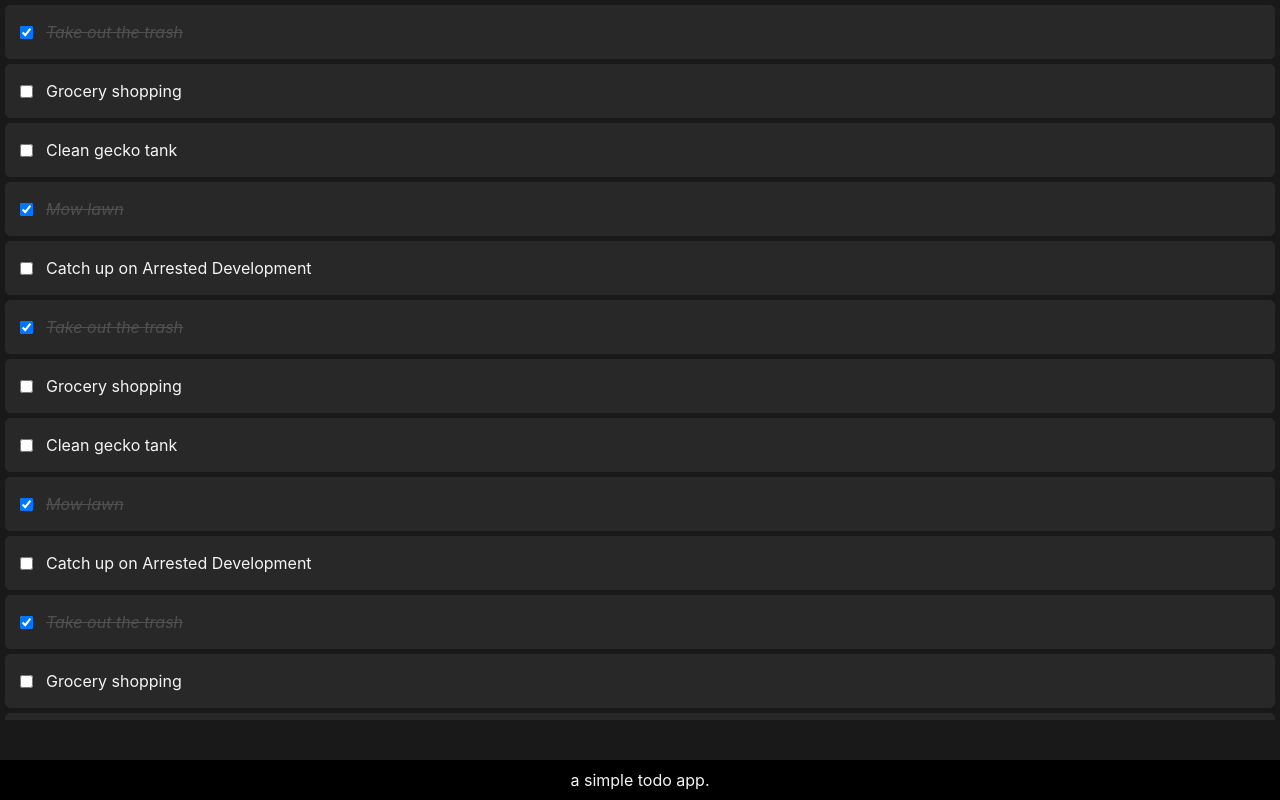
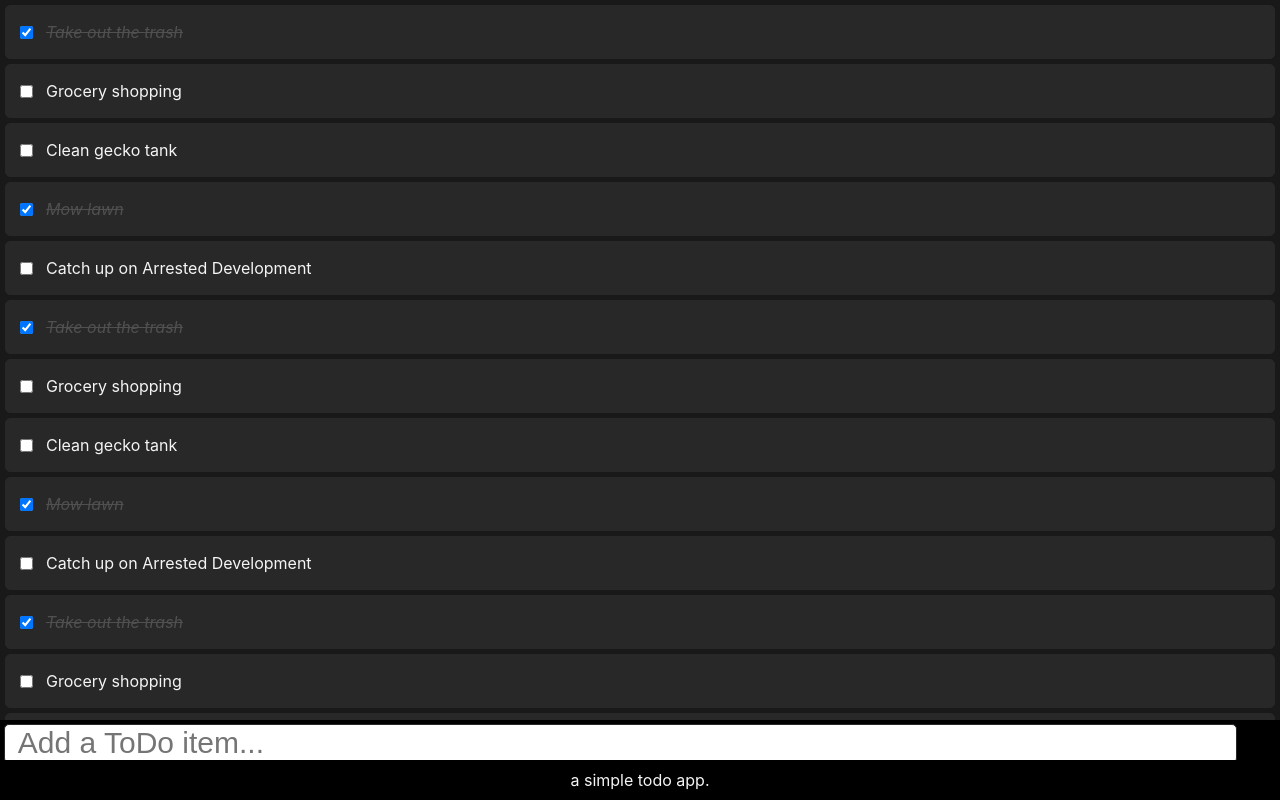
Before and after one commit to adriankristanto/react-to-do-list, a React (Create React App) app in the folder to-do-list/: page / in a window 1280 px wide. Built offline with nearby package versions, Linux system fonts and the light colour scheme.

Commit message:
Added a (not working) textbox for user to input their todo items

```diff
--- a/to-do-list/src/App.js
+++ b/to-do-list/src/App.js
@@ -2,6 +2,9 @@ import React from 'react';
 import TodoList from "./TodoList";
 import Footer from "./Footer";
 import todosData from "./todosData";
+import InputArea from "./InputArea";
+
+// https://stackoverflow.com/questions/36856232/write-add-data-in-json-file-using-node-js
 
 class App extends React.Component {
 
@@ -26,6 +29,7 @@ class App extends React.Component {
     return (
       <div className="App">
         <TodoList handleItemClick={this.handleItemClick} data={this.state.data} />
+        <InputArea />
         <Footer />
       </div>
     );
--- /dev/null
+++ b/to-do-list/src/InputArea.css
@@ -0,0 +1,19 @@
+.input-area {
+    color: whitesmoke;
+    position: fixed;
+    bottom: 5%;
+    width: 100%;
+    height: 5%;
+    background-color: black;
+}
+
+.input-area input[type=text] {
+    width: 95%;
+    border: 1px groove #282828;
+    border-radius: 5px;
+    padding-left: 1%;
+    padding-top: 0.1%;
+    padding-bottom: 0.1%;
+    margin: 4px;
+    font-size: 30px
+}
--- /dev/null
+++ b/to-do-list/src/InputArea.js
@@ -0,0 +1,23 @@
+import React from "react";
+import "./InputArea.css";
+
+class InputArea extends React.Component {
+    constructor(props){
+        super(props);
+        this.state = {
+            input: ''
+        }
+    }
+
+    render(){
+        return (
+            <div className="input-area">
+                <form>
+                    <input type="text" placeholder="Add a ToDo item..." />
+                </form>
+            </div>
+        );
+    }
+}
+
+export default InputArea;
```
